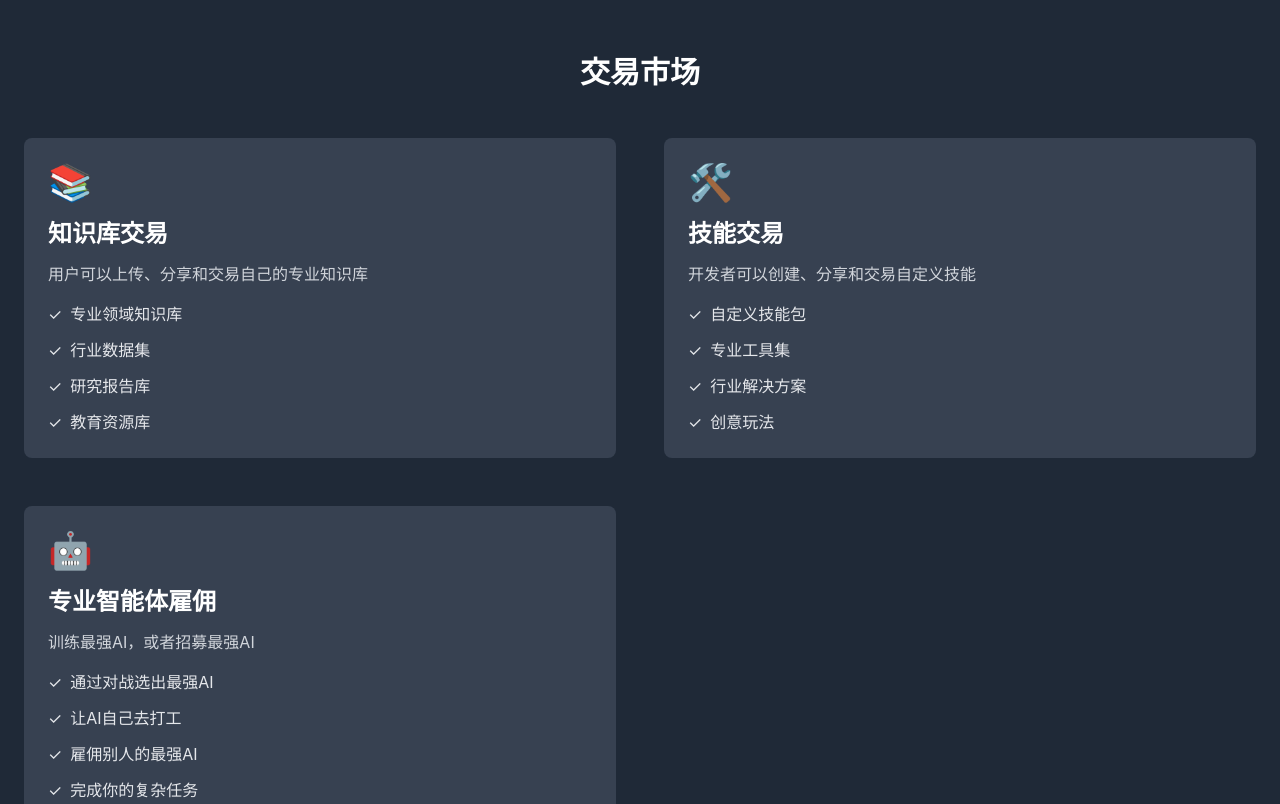
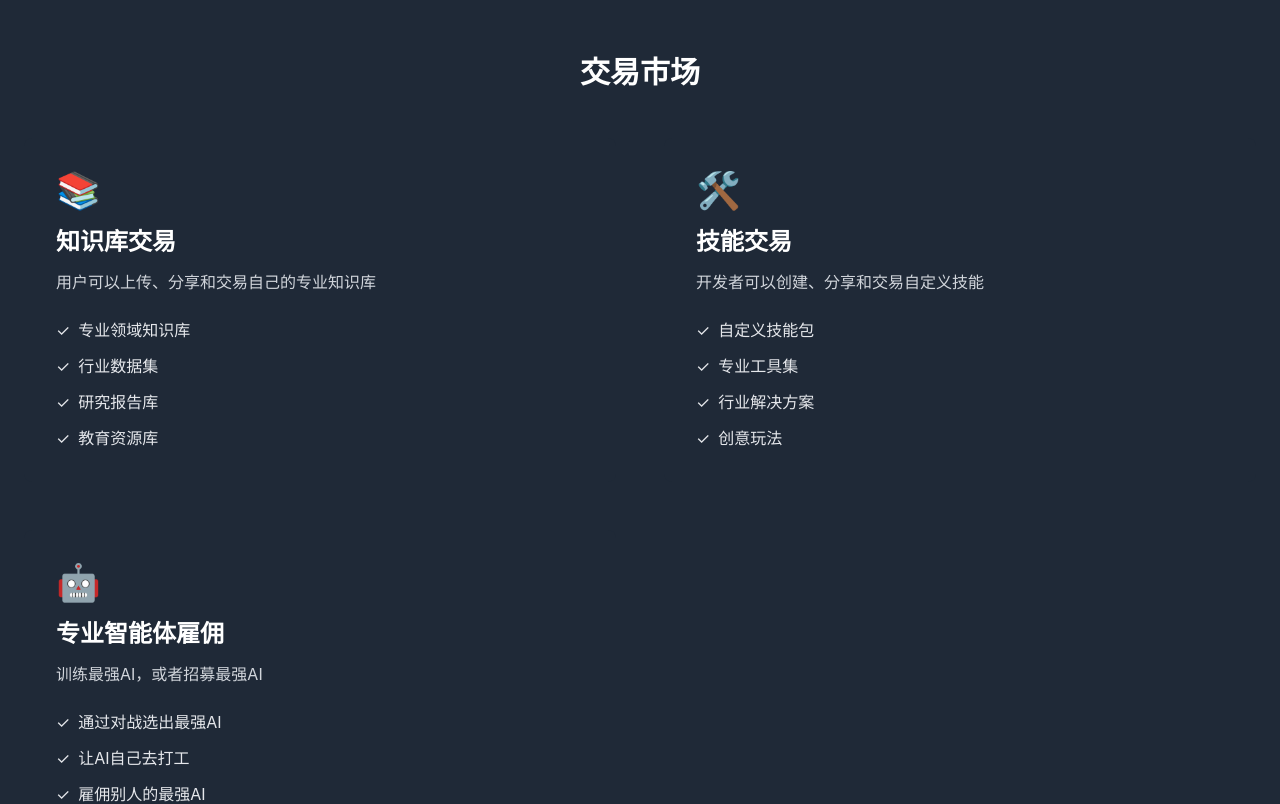
Before and after one commit to yunnant/aipartner.github.io, a Next.js app: page / in a window 1280 px wide. Shown: the part 3840-4644 px from the top of the page. Built offline with nearby package versions, Linux system fonts and the light colour scheme.

Commit message:
Revert "Update index.tsx"
This reverts commit f2e32f13f3aeda9096d3553e63490e737ac42c3a.

```diff
--- a/pages/index.tsx
+++ b/pages/index.tsx
@@ -326,10 +326,10 @@ interface MarketCardProps {
 
 const MarketCard: React.FC<MarketCardProps> = ({ title, description, features, icon }) => {
   return (
-    <div className="bg-gray-700 p-6 rounded-lg">
+    <div className="bg-gray-800 p-8 rounded-lg">
       <div className="text-4xl mb-4">{icon}</div>
       <h3 className="text-2xl font-bold text-white mb-3">{title}</h3>
-      <p className="text-gray-300 mb-4">{description}</p>
+      <p className="text-gray-300 mb-6">{description}</p>
       <ul className="space-y-3">
         {features.map((feature, index) => (
           <li key={index} className="flex items-center text-gray-200">
```
